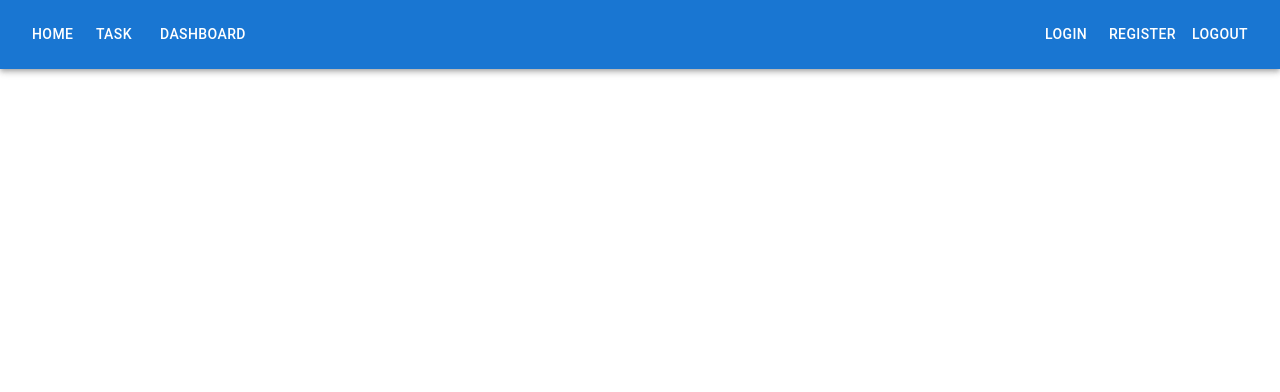
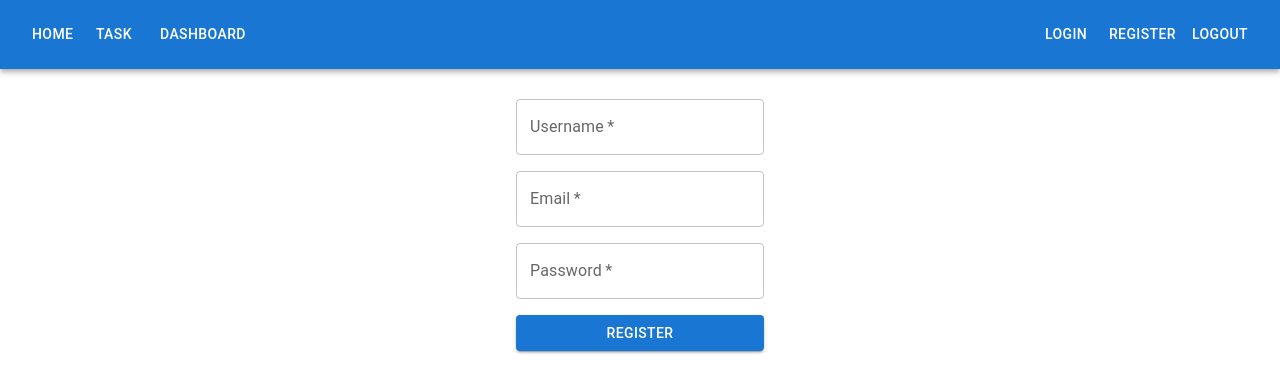
Before and after one commit to mertdiker723/tma-react, a React (Vite) app: page /register in a window 1280 px wide. Shown: the top 392 px of the page. Built offline with nearby package versions, Linux system fonts and the light colour scheme.

Commit message:
prevState build error handled

```diff
--- a/src/App.tsx
+++ b/src/App.tsx
@@ -6,12 +6,13 @@ import routers from "./core/router"
 
 // Components
 import Navbar from "./components/navbar"
+import { LinearProgress } from "@mui/material"
 
 
 const App = () => {
   return (
     <BrowserRouter>
-      <Suspense fallback={<div>Loading...</div>}>
+      <Suspense fallback={<LinearProgress />}>
         <Navbar />
         <Routes>
           <Route path="/" element={<Navigate to="/home" />} />
--- /dev/null
+++ b/src/components/register/action.ts
@@ -0,0 +1,21 @@
+"use server";
+
+import axios from "axios";
+
+export async function submitForm(_prevState: unknown, formData: FormData) {
+    const userName = formData.get("userName") as string;
+    const email = formData.get("email") as string;
+    const password = formData.get("password") as string;
+
+    try {
+        const res = await axios.post("/user", {
+            userName,
+            email,
+            password
+        });
+
+        return { message: "User created", data: res?.data?.data, success: true };
+    } catch {
+        return { message: "There was an error submitting the form!", data: null, success: false };
+    }
+}
--- a/src/components/task/action.ts
+++ b/src/components/task/action.ts
@@ -2,7 +2,8 @@
 
 import axios from "axios";
 
-export async function submitForm(prevState: unknown, formData: FormData) {
+export async function submitForm(_prevState: unknown, formData: FormData) {
+
     const id = formData.get("id") as string | null;
     const title = formData.get("title") as string;
     const description = formData.get("description") as string;
--- a/src/core/router/index.ts
+++ b/src/core/router/index.ts
@@ -4,6 +4,7 @@ const Home = lazy(() => import('../../screen/home'));
 const Task = lazy(() => import('../../screen/task'));
 const Login = lazy(() => import('../../screen/login'));
 const Dashboard = lazy(() => import('../../screen/dashboard'));
+const Register = lazy(() => import('../../screen/register'));
 
 const routers = [
     {
@@ -25,6 +26,11 @@ const routers = [
         id: 4,
         path: '/dashboard',
         component: Dashboard
+    },
+    {
+        id: 5,
+        path: '/register',
+        component: Register
     }
 ]
 
--- a/src/lib/axiosInstance.ts
+++ b/src/lib/axiosInstance.ts
@@ -1,7 +1,7 @@
 import axios from 'axios';
-// const apiRoute = 'https://backend-igbd.onrender.com/api'
-const localRoute = 'http://localhost:3000/api'
-axios.defaults.baseURL = localRoute;
+const apiRoute = 'https://backend-igbd.onrender.com/api'
+// const localRoute = 'http://localhost:3000/api'
+axios.defaults.baseURL = apiRoute;
 
 axios.interceptors.request.use(
     (config) => {
--- /dev/null
+++ b/src/screen/register/Style.scss
@@ -0,0 +1,15 @@
+.register__container {
+  margin-top: 30px;
+
+  .form-control {
+    display: flex;
+    justify-content: center;
+    align-items: center;
+
+    .grid-wrapper {
+      display: flex;
+      justify-content: center;
+      flex-direction: column;
+    }
+  }
+}
--- /dev/null
+++ b/src/screen/register/index.tsx
@@ -0,0 +1,60 @@
+import { useActionState } from "react";
+import { Button, Container, TextField } from "@mui/material"
+import Grid from '@mui/material/Grid2';
+
+// Components
+import { submitForm } from "../../components/register/action";
+
+// Styles
+import "./Style.scss"
+import Toastify from "../../common/Toastify";
+
+const Register = () => {
+    const [stateItem, formAction, isPending] = useActionState(submitForm, undefined);
+    return (
+        <Container className="register__container">
+            <form className="form-control" action={formAction}>
+                <Grid container spacing={2} className="grid-wrapper">
+                    <Grid size={{ xs: 12 }}>
+                        <TextField
+                            id="outlined-basic"
+                            label="Username"
+                            name="userName"
+                            placeholder="Enter username"
+                            required
+                        />
+                    </Grid>
+                    <Grid size={{ xs: 12 }}>
+                        <TextField
+                            id="outlined-basic"
+                            label="Email"
+                            name="email"
+                            placeholder="Enter email"
+                            type="email"
+                            required
+                        />
+                    </Grid>
+                    <Grid size={{ xs: 12 }}>
+                        <TextField
+                            id="outlined-basic"
+                            label="Password"
+                            name="password"
+                            type="password"
+                            placeholder="Enter password"
+                            required
+                        />
+                    </Grid>
+                    <Grid size={{ xs: 12 }}>
+                        <Button loading={isPending} fullWidth variant="contained" type="submit">Register</Button>
+                    </Grid>
+                </Grid>
+            </form>
+            <Toastify
+                data={stateItem?.data}
+                message="User created"
+            />
+        </Container>
+    )
+}
+
+export default Register
--- a/src/screen/task/index.tsx
+++ b/src/screen/task/index.tsx
@@ -24,6 +24,7 @@ type StateType = {
     status: boolean;
     error: string | null;
 }
+
 
 const Task = () => {
     const [stateItem, formAction, isPending] = useActionState(submitForm, undefined);
```
